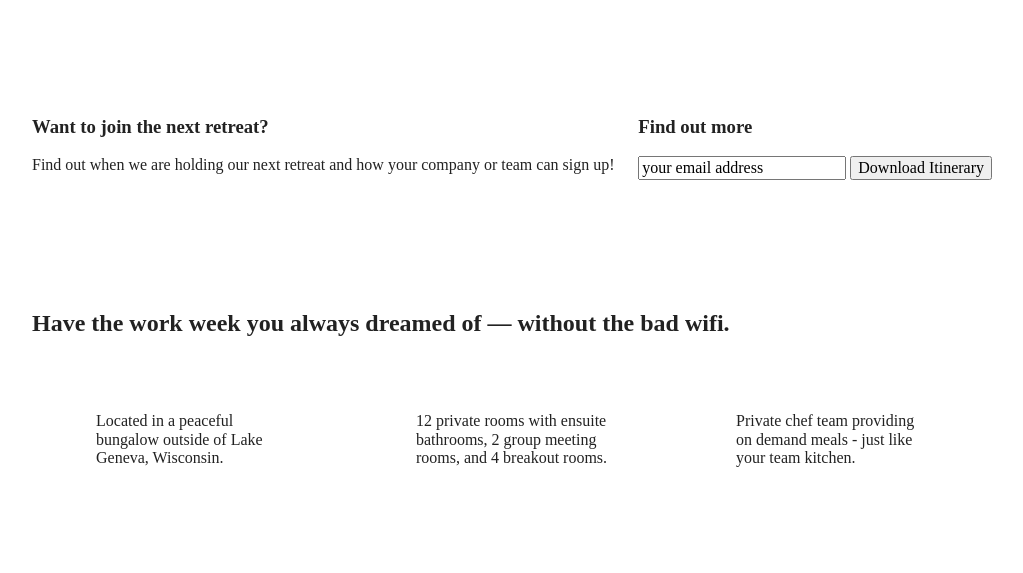
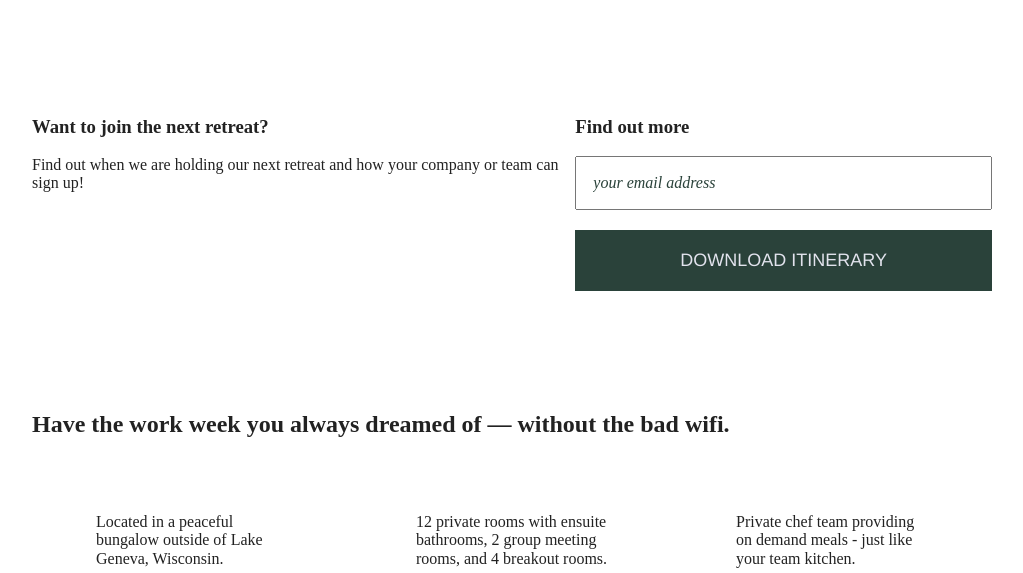
Before and after one commit to adjikia/206-14-unplugged-retreat-code, a website built with Parcel: page index.html in a window 1280 px wide. Shown: the part 213-786 px from the top of the page, without its empty margins (128-1151 px from the left). Built offline with nearby package versions, Linux system fonts and the light colour scheme.

Commit message:
admiring my css work :-)

```diff
--- a/css/main.css
+++ b/css/main.css
@@ -312,6 +312,35 @@ p.faq-answer {
 }
 
 
+/* Input Elements */
+aside .form {
+  margin-top: 30px;
+}
+
+input[type=text] {
+  box-sizing: border-box;
+  width: 100%;
+  color: #2a423a;
+  font-style: italic;
+  padding: 1em;
+}
+
+input[type=button] {
+  width: 100%;
+  padding: 20px 0;
+  margin-top: 20px;
+  background-color: #2a423a;
+  font-family: 'Poppins', Helvetica, Arial, sans-serif;
+  font-weight: 500;
+  font-size: 1.125em;
+  color: #e2e3ed;
+  border: none;
+  text-align: center;
+  text-transform: uppercase;
+}
+
+
+
 /* ==========================================================================
    Helper classes
    ========================================================================== */
```
